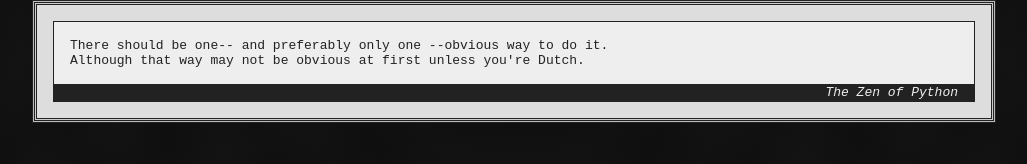
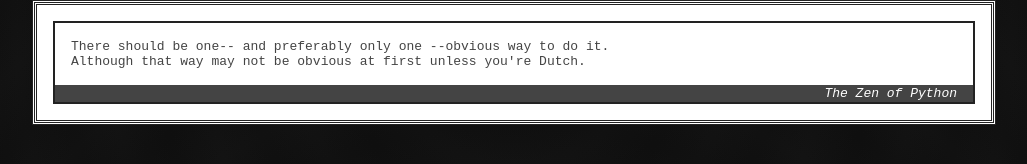
Before and after one commit to onetruepath/blog, a plain HTML site: page 0/0.html in a window 1280 px wide. Shown: the whole page, without its empty margins (126-1153 px from the left). Drawn offline with Linux system fonts and the light colour scheme.

Commit message:
dca24260-f862-4cf0-a3e3-532cc7dd028d
modified:   0/0.css

```diff
--- a/0/0.css
+++ b/0/0.css
@@ -22,7 +22,7 @@ pre, figcaption, li   { margin: 0; }
 body                   { border: 1px solid #222222; }
 header, main, footer   { border: 1px solid #222222; }
 article                { border: 1px solid #222222; }
-figure                 { border: 1px solid #222222; }
+figure                 { border: 2px solid #222222; }
 table, th, td          { border: 1px solid #222222; }
 
 *                    { padding: 0; }
@@ -34,14 +34,14 @@ figure > figcaption  { padding: 1px 1em; }
 th, td               { padding: 1px 1em; }
 
 html                 { background-color: #111111; }
-body                 { background-color: #bbbbbb; }
-header, main, footer { background-color: #cccccc; }
-article, nav         { background-color: #dddddd; }
-figure > div         { background-color: #eeeeee; }
-figure > figcaption  { background-color: #222222; }
+body                 { background-color: #ffffff; }
+header, main, footer { background-color: #ffffff; }
+article, nav         { background-color: #ffffff; }
+figure > div         { background-color: #ffffff; }
+figure > figcaption  { background-color: #444444; }
 
-body                { color: #222222; }
-figcaption          { color: #eeeeee; }
+body                { color: #444444; }
+figcaption          { color: #ffffff; }
 a:link              { color: #0000ee; }
 a:visited           { color: #551a8b; }
 
```
